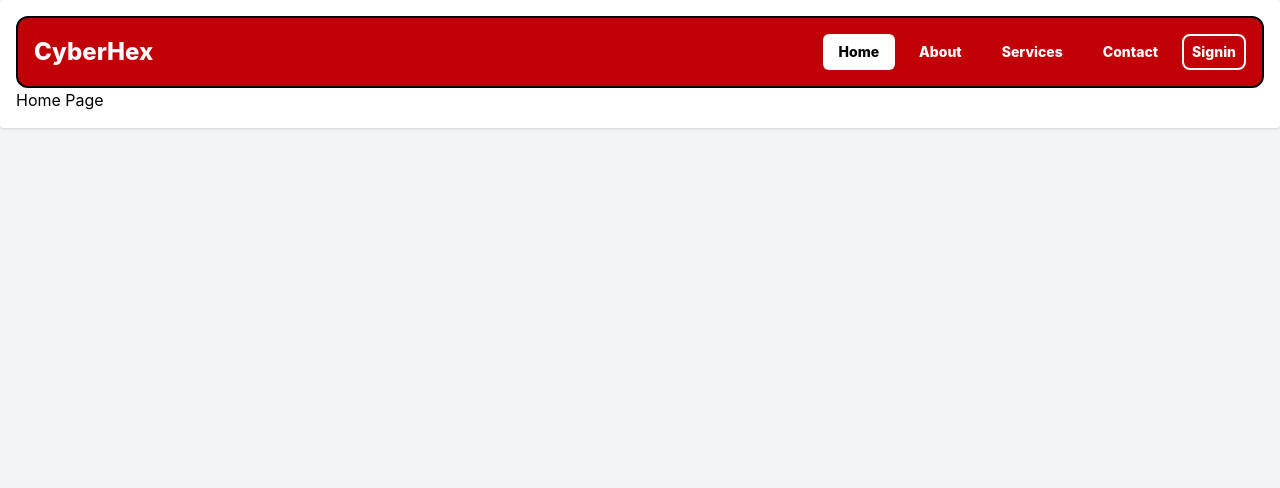
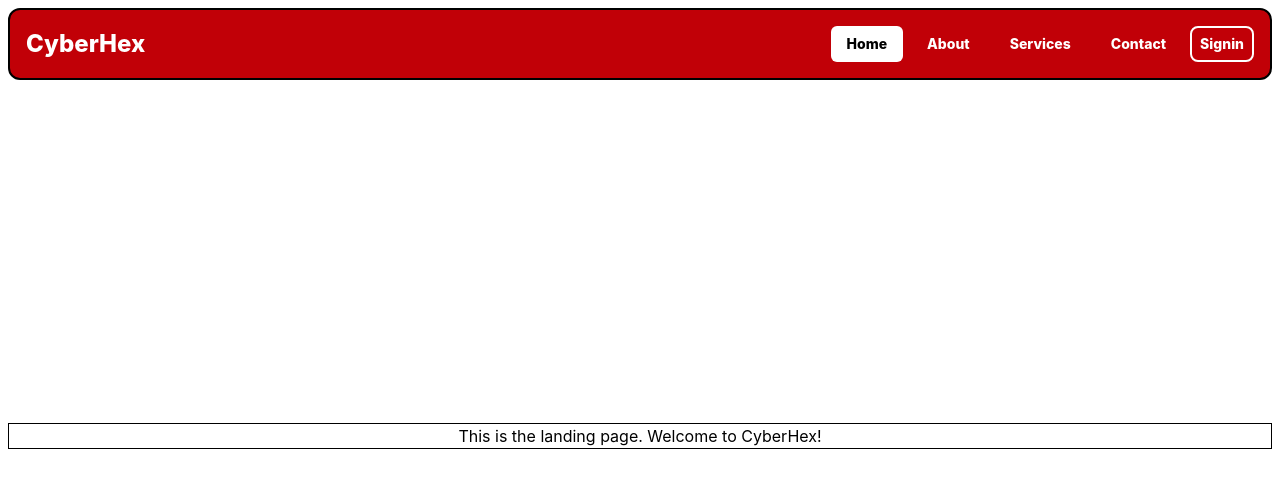
Before and after one commit to DulshanSiriwardhana/CyberHex, a React (Vite) app in the folder client/: page / in a window 1280 px wide. Shown: the top 488 px of the page. Built offline with nearby package versions, Linux system fonts and the light colour scheme.

Commit message:
navbar sticked

```diff
--- a/client/src/App.tsx
+++ b/client/src/App.tsx
@@ -1,15 +1,16 @@
 import './App.css';
 import Layer from './Layer';
 import { BrowserRouter as Router, Routes, Route } from 'react-router-dom'
+import LandingPage from './pages/LandingPage';
 
 function App() {
 
   return (
-    <div className='min-h-screen bg-gray-100'>
+    <div className=''>
       <Router>
           <Layer>
             <Routes>
-            <Route path="/" element={<div>Home Page</div>} />
+              <Route path="/" element={<LandingPage/>} />
               <Route path="/about" element={<div>About Page</div>} />
               <Route path="/contact" element={<div>Contact Page</div>} />
             </Routes>
--- a/client/src/Layer.tsx
+++ b/client/src/Layer.tsx
@@ -1,12 +1,29 @@
+import { useEffect, useRef, useState } from "react";
 import NavBar from "./components/navbar";
 
-const Layer: React.FC<{ children: React.ReactNode; className?: string }> = ({ children, className }) => {
+const Layer: React.FC<{ children: React.ReactNode }> = ({ children }) => {
+  const navRef = useRef<HTMLDivElement>(null);
+  const [navHeight, setNavHeight] = useState(900);
+
+  useEffect(() => {
+    if (navRef.current) {
+      setNavHeight(navRef.current.offsetHeight);
+    }
+  }, []);
+
   return (
-    <div className={`p-4 bg-white rounded shadow ${className}`}>
-        <div className="w-full">
-            <NavBar />
+    <div className={`p-2 bg-white min-h-screen h-full`}>
+        <div ref={navRef} className="w-full h-fit sticky top-2 z-50">
+            <div className="">
+              <NavBar />
+            </div>
         </div>
-        {children}
+        <div
+          style={{ minHeight: `calc(100vh - ${navHeight+16}px)` }}
+          className="w-full flex items-center justify-center"
+          >
+          {children}
+        </div>
     </div>
   );
 };
--- /dev/null
+++ b/client/src/pages/LandingPage.tsx
@@ -0,0 +1,9 @@
+const LandingPage = () => {
+    return (
+        <div className="border w-full h-full flex items-center justify-center">
+            This is the landing page. Welcome to CyberHex!
+        </div>
+    );
+};
+
+export default LandingPage;
```
Lines whose indentation alone changed are shown as unchanged.
